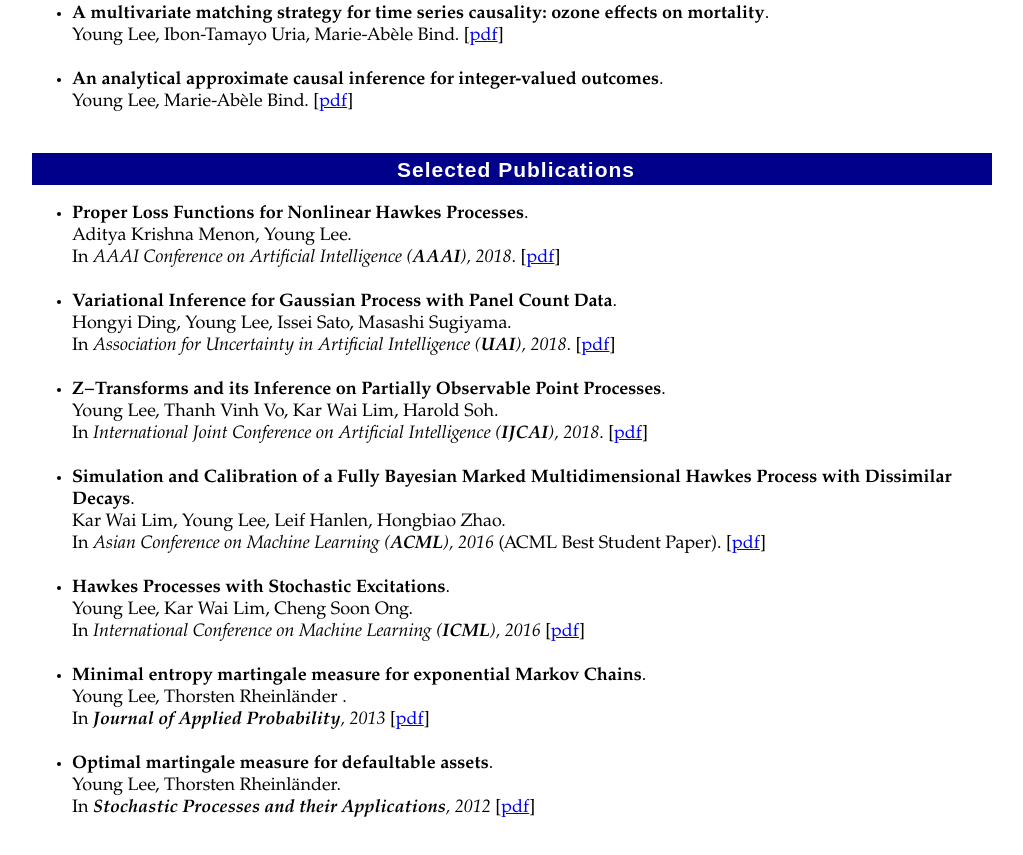
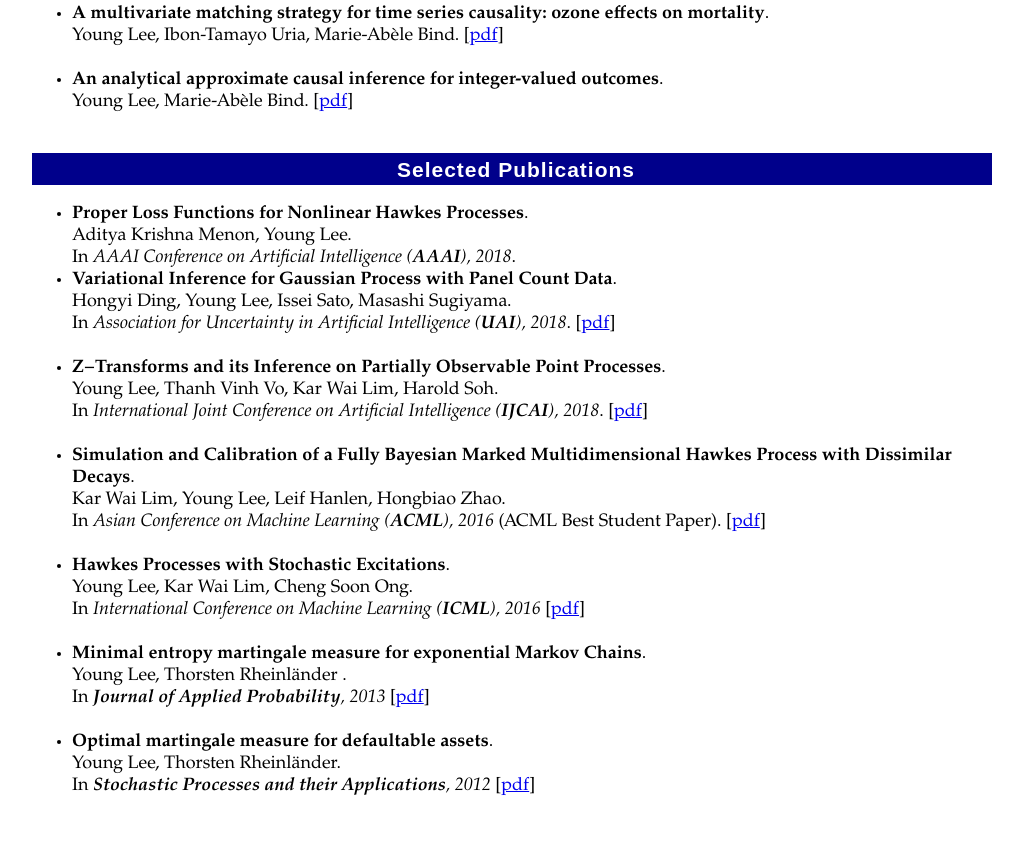
Before and after one commit to youngtlee/youngtlee, a plain HTML site: page index.html in a window 1280 px wide. Shown: the part 701-1556 px from the top of the page, without its empty margins (128-1151 px from the left). Drawn offline with Linux system fonts and the light colour scheme.

Commit message:
Add files via upload

```diff
--- a/index.html
+++ b/index.html
@@ -181,9 +181,9 @@ To appear in <i>CONFERENCE (<b>ABBRV</b>)</i>, PLACE, YEAR.<br>
 		<br>
 
 		In <em>AAAI Conference on Artificial Intelligence (<strong>AAAI</strong>), 2018</em>.
-        	[<a  target='_blank' href="https://www.aaai.org/ocs/index.php/AAAI/AAAI18/paper/viewFile/16209/16606">pdf</a>]
+        	<!-- [<a  target='_blank' href="https://www.aaai.org/ocs/index.php/AAAI/AAAI18/paper/viewFile/16209/16606">pdf</a>]
         	<br><br>
-        </li>
+ -->        </li>
         <li>
 		<strong>Variational Inference for Gaussian Process with Panel Count Data</strong>.
         	<br>
```
